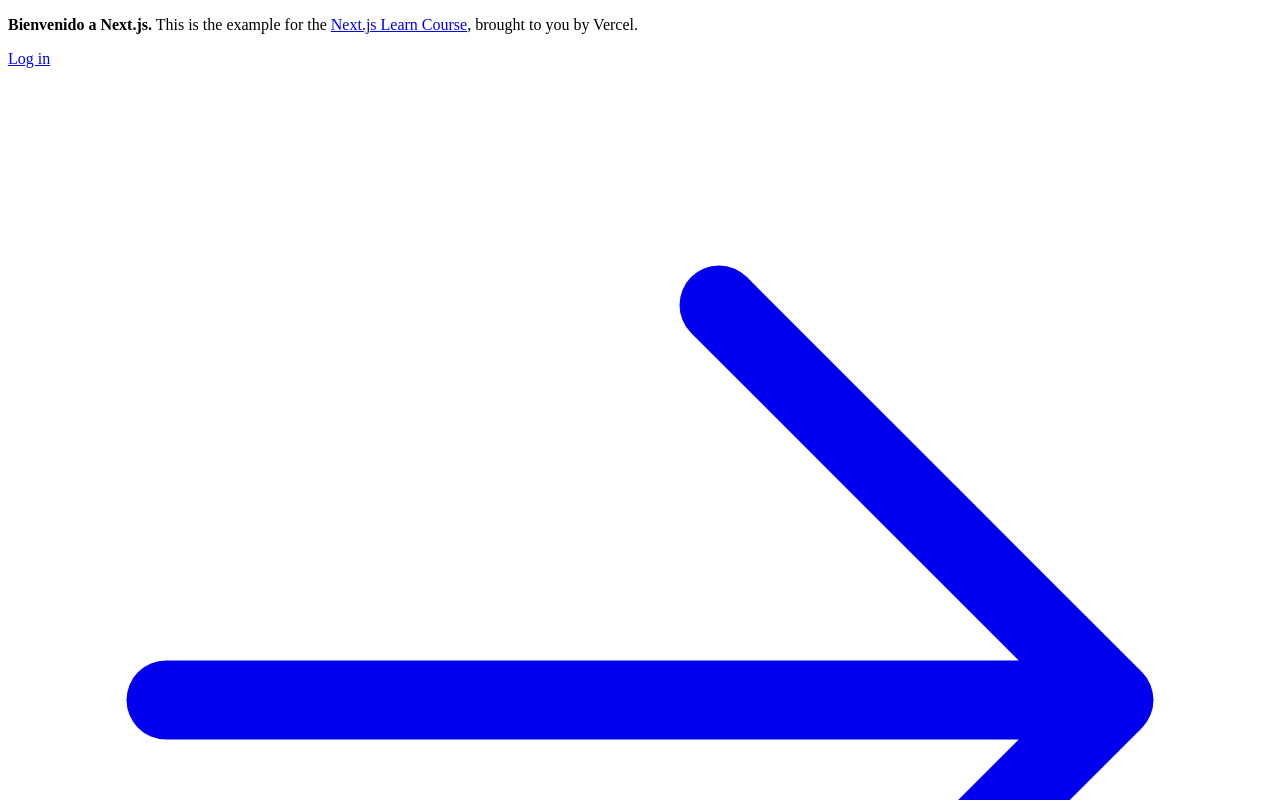
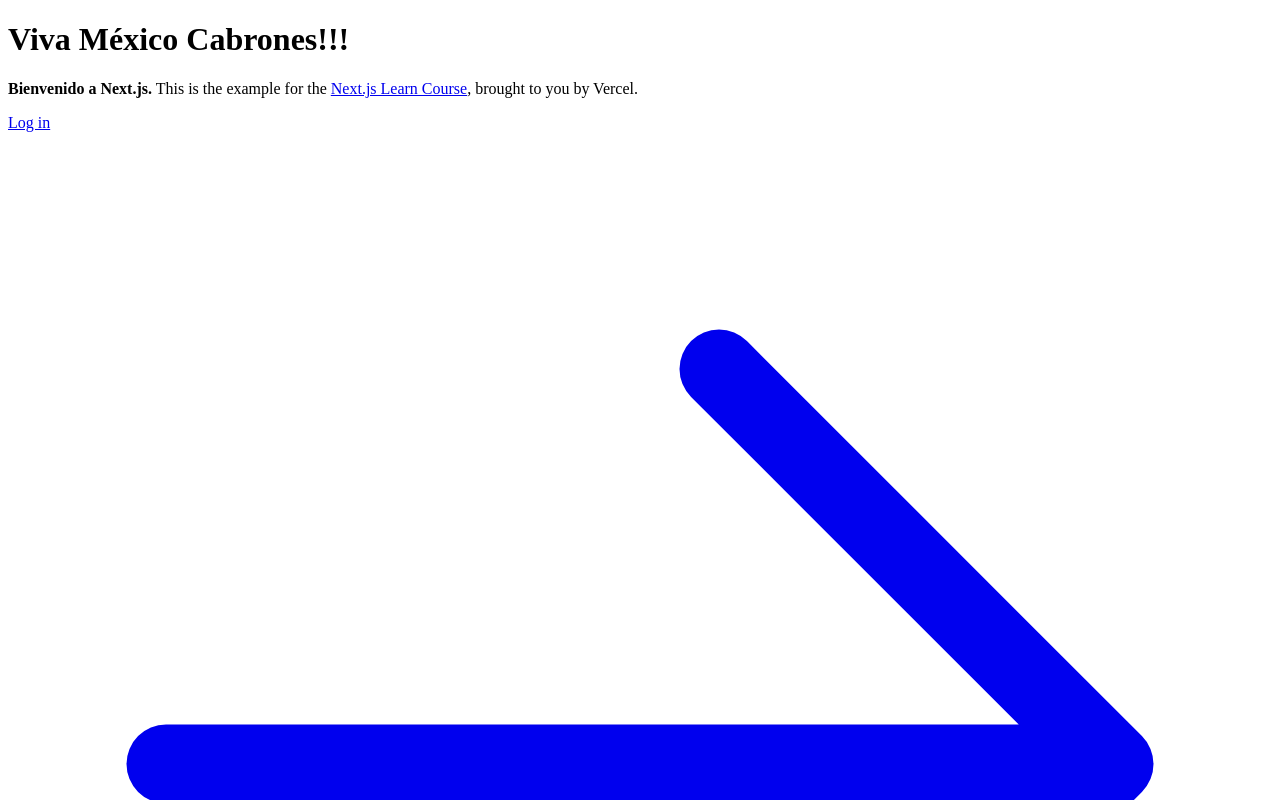
Before and after one commit to Aaron-MorLea/learn-nextjs, a Next.js app: page / in a window 1280 px wide. Shown: the top 800 px of the page. Built offline with nearby package versions, Linux system fonts and the light colour scheme.

Commit message:
children debajo de frase vmc!!!

```diff
--- a/app/layout.tsx
+++ b/app/layout.tsx
@@ -5,8 +5,9 @@ export default function RootLayout({
 }) {
   return (
     <html lang="en">
-      <body>{children}
+      <body>
       <h1>Viva México Cabrones!!!</h1>
+      {children}
       </body>
     </html>
   );
```
